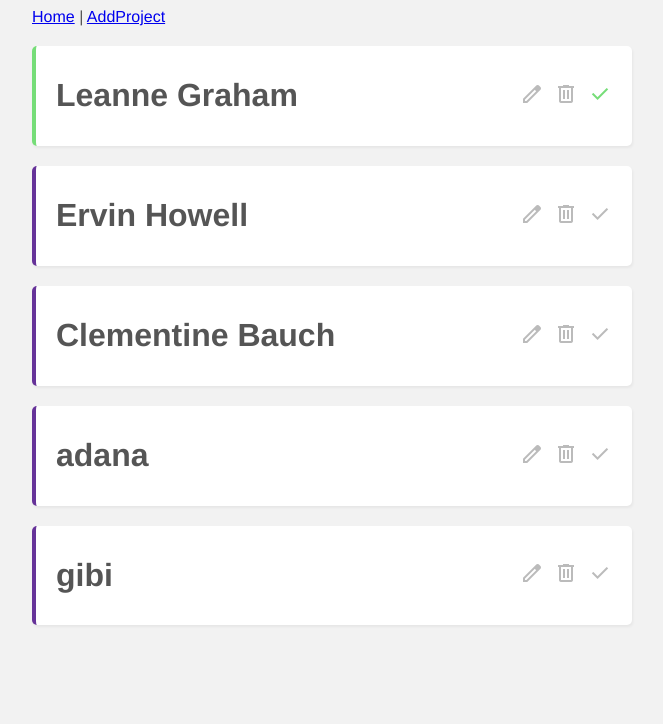
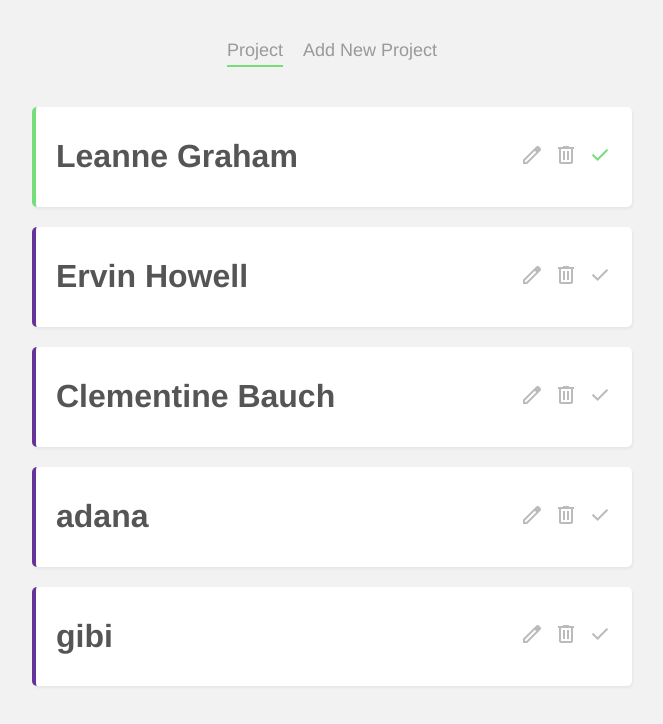
Before and after one commit to belkisarslan/learning-vuejs, a Vue app: page / in a window 1280 px wide. Shown: the top 724 px of the page, without its empty margins (308-971 px from the left). Built offline with nearby package versions, Linux system fonts and the light colour scheme; data requests are answered from the project's data file.

Commit message:
navbar added

```diff
--- a/src/App.vue
+++ b/src/App.vue
@@ -1,15 +1,13 @@
 <template>
-  <div id="nav">
-    <router-link to="/">Home</router-link> |
-    <router-link to="/add">AddProject</router-link>
-  </div>
+  <Navbar/>
   <router-view/>
 </template>
 
 <script>
+import Navbar from "./components/Navbar.vue"
 export default{
   components:{
-
+   Navbar
   }
 }
 </script>
--- /dev/null
+++ b/src/components/Navbar.vue
@@ -0,0 +1,28 @@
+<template>
+    <div class="main-nav">
+    <router-link :to="{name: 'Home'}">Project</router-link>
+    <router-link :to="{name: 'AddProject'}">Add New Project</router-link>
+    </div>
+</template>
+<script>
+export default {
+
+}
+</script>
+<style>
+.main-nav{
+    text-align: center;
+    margin: 40px auto;
+}
+.main-nav a{
+    display: inline-block;
+    text-decoration: none;
+    margin: 0 10px;
+    color: #999;
+    font-size: 18px;
+}
+a.router-link-active{
+    border-bottom: 2px solid #76dd78;
+    padding-bottom: 4px;
+}
+</style>
```
